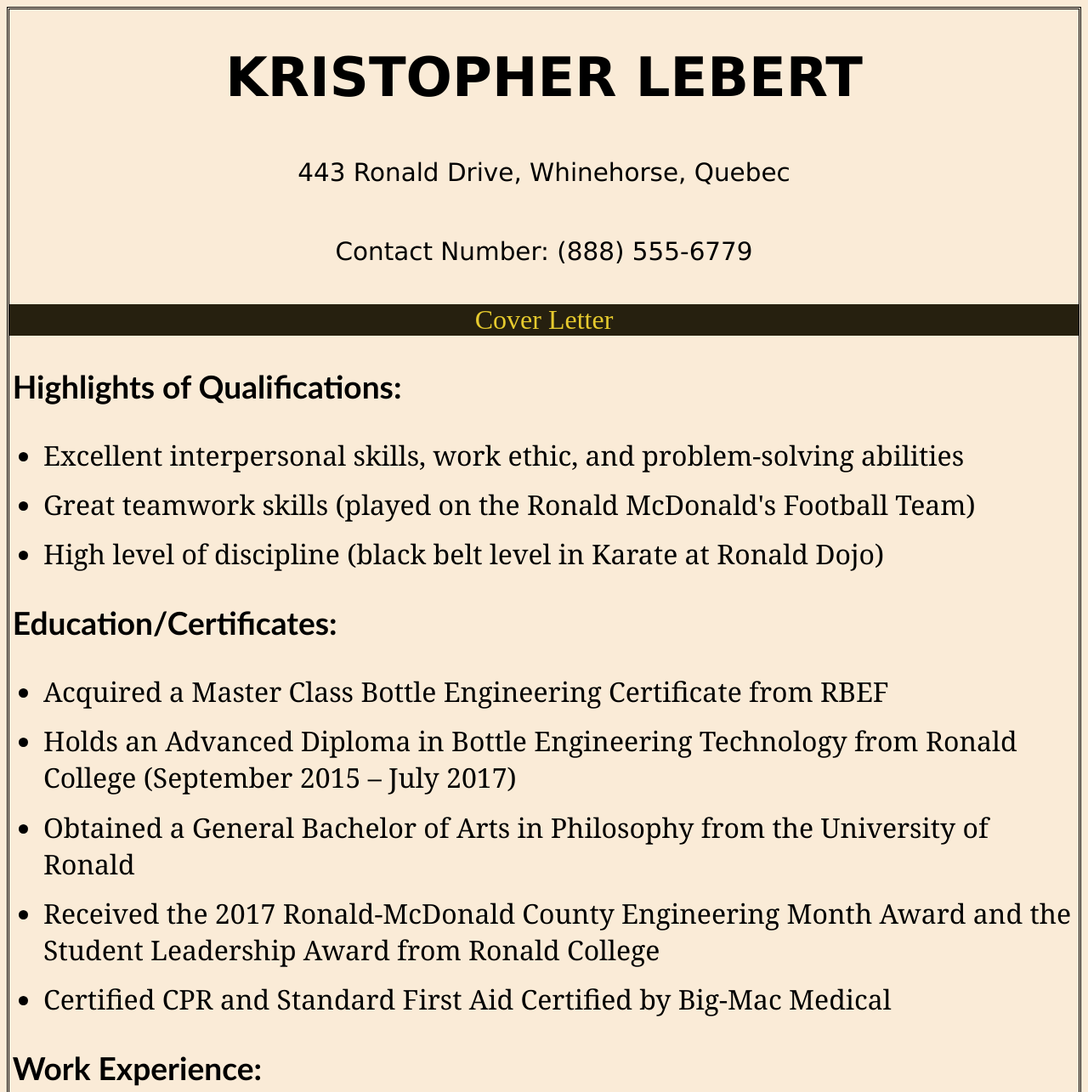
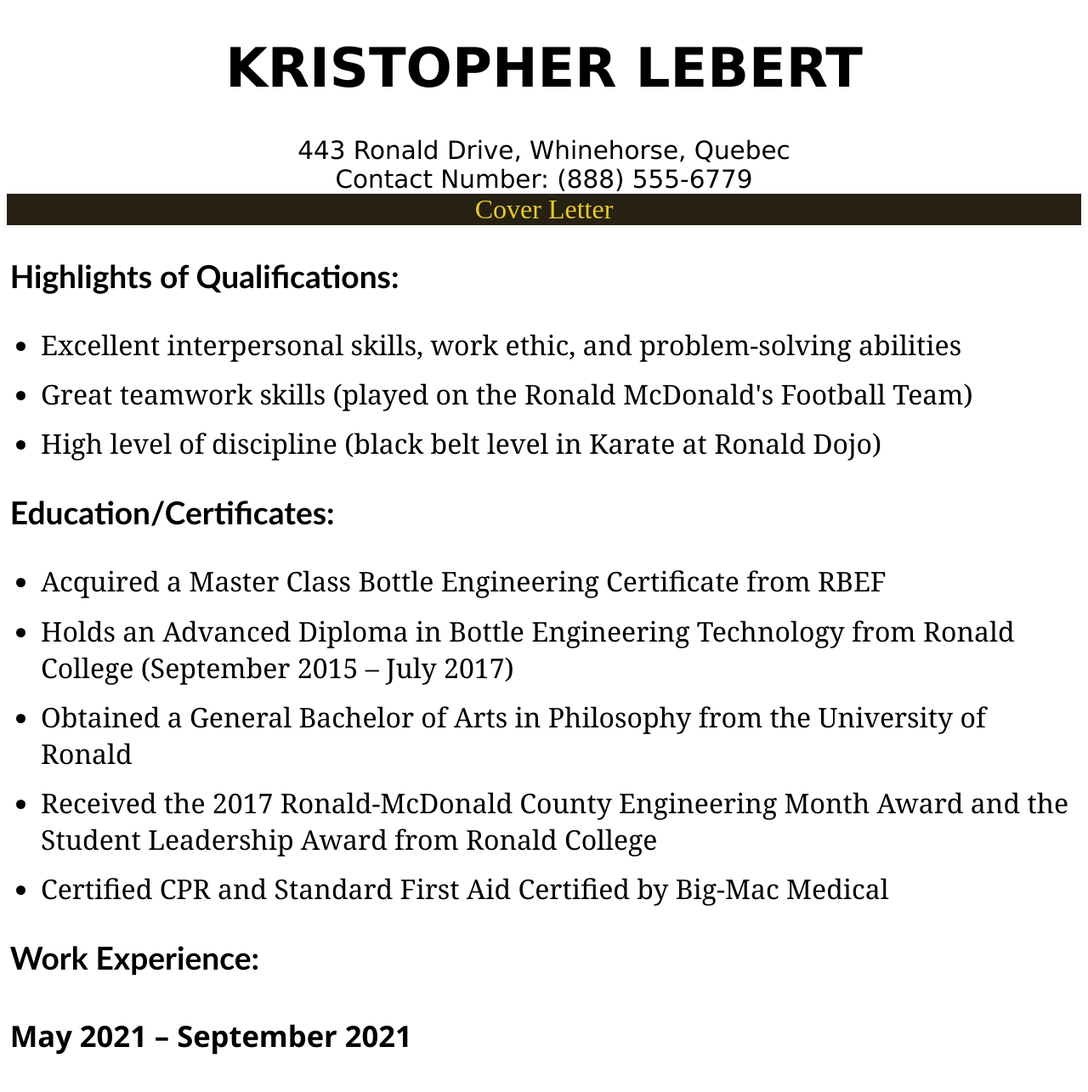
Before and after one commit to flemingklebert/flemingklebert.github.io, a plain HTML site: page index.html in a window 1280 px wide. Shown: the top 1285 px of the page at 85% size. Drawn offline with Linux system fonts and the light colour scheme.

Commit message:
Update index.html

```diff
--- a/index.html
+++ b/index.html
@@ -8,16 +8,16 @@
 <!-- Tab Title -->
 <title>Resume</title>
 </head>
+<!-- Body Class for Resume -->
+<body>
 <!-- Title Block -->
 <h1>KRISTOPHER LEBERT</h1>
 <!-- Adress and Contact Lines -->
-<p id="address">443 Ronald Drive, Whinehorse, Quebec</p>
-<p id="contact">Contact Number: (888) 555-6779</p>
-<!-- Body Class for Resume -->
-<body class="home">
+<div id="address">443 Ronald Drive, Whinehorse, Quebec</div>
+<div id="contact">Contact Number: (888) 555-6779</div>
 <!-- Nav Bar to go from Resume to Cover Letter -->
 <div class="nav">
-  <a class = "internal" href="Cover Letter.html">Cover Letter</a>
+<a class = "internal" href="CoverLetter.html">Cover Letter</a>
 </div>
 <!-- First paragraph and list -->
 <h3>Highlights of Qualifications:</h3>
@@ -37,7 +37,7 @@
 </ul>
 <!-- First paragraph with Company external link and picture -->
 <h3>Work Experience:</h3>
-<h4>May 2021 – September 2021</h4> <div class = "img"></div><img src="Cheese2.jpg" alt="BlackDiamond"></div>
+<h4>May 2021 – September 2021</h4> <div class = "img"><img src="Cheese2.jpg" alt="BlackDiamond"></div>
 <p><a class = "external" href="https://blackdiamond.ca/">Black Diamond – Cheese Operator</a></p>
 <ul>
 <li>Works independently and on a team to efficiently monitor, operate and maintain various cheese equipment</li>
@@ -53,7 +53,7 @@
 <li>Professionally organized and designed Cheez-Its using AutoCad </li>
 </ul>
 <!-- Third paragraph with Company external link and picture -->
-<h4>May 2019 - August 2019</h4> <div class = "img"></div><img src="PB2.jpg" alt="Jif"></div>
+<h4>May 2019 - August 2019</h4> <div class = "img"><img src="PB2.jpg" alt="Jif"></div>
 <p><a class = "external" href="https://www.jif.com/">Jif – Peanut Butter Lifttruck Operator </a></p>
 <ul>
 <li>Safely moved and organized heavy loads of peanut butter barrels</li>
```
